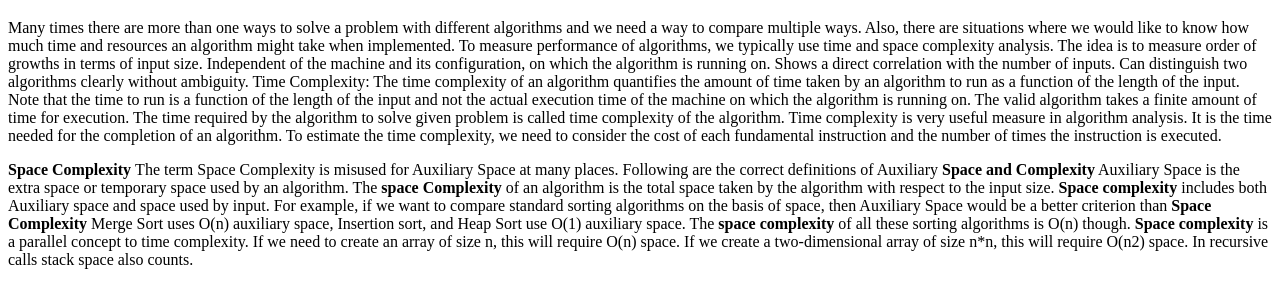
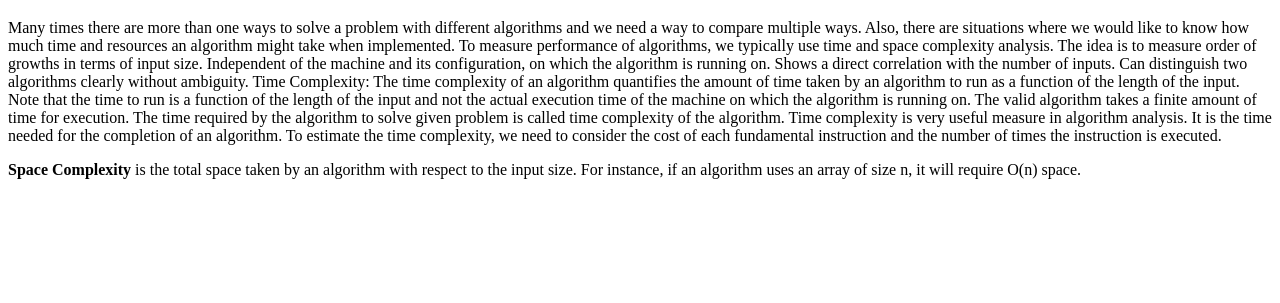
Before and after one commit to acciojob/time-and-space-complexity-Akkhan001, a website: page main.html in a window 1280 px wide. Shown: the part 61-364 px from the top of the page. Drawn offline with Linux system fonts and the light colour scheme.

Commit message:
created a submission

```diff
--- a/main.html
+++ b/main.html
@@ -6,7 +6,14 @@
     <meta name="viewport" content="width=device-width, initial-scale=1.0">
     <title>Document</title>
 </head>
-<H1>Time, Space, Complexity</H1>
+
+
+
+
+<body>
+
+	<h1>Time, Space, Complexity</h1>
+
     <p>
 
 
@@ -31,30 +38,7 @@
     </p>
 
 
-<p>
-    <b>
-        Space Complexity
-    </b>
-    The term Space Complexity is misused for Auxiliary Space at many places. Following are the correct definitions of
-    Auxiliary <b>Space and Complexity</b>
-
-    Auxiliary Space is the extra space or temporary space used by an algorithm.
-
-    The <b>space Complexity </b> of an algorithm is the total space taken by the algorithm with respect to the input size.<b> Space
-    complexity </b>includes both Auxiliary space and space used by input.
-
-    For example, if we want to compare standard sorting algorithms on the basis of space, then Auxiliary Space would be
-    a better criterion than <b> Space Complexity</b> Merge Sort uses O(n) auxiliary space, Insertion sort, and Heap Sort use
-    O(1) auxiliary space. The <b>space complexity</b> of all these sorting algorithms is O(n) though.
-
-    <b>Space complexity </b> is a parallel concept to time complexity. If we need to create an array of size n, this will
-    require O(n) space. If we create a two-dimensional array of size n*n, this will require O(n2) space.
-
-    In recursive calls stack space also counts.
-</p>
-
-
-<body>
+   <p><b>Space Complexity</b> is the total space taken by an algorithm with respect to the input size. For instance, if an algorithm uses an array of size n, it will require O(n) space.</p>
 
 </body>
 
```
Lines whose indentation alone changed are shown as unchanged.
